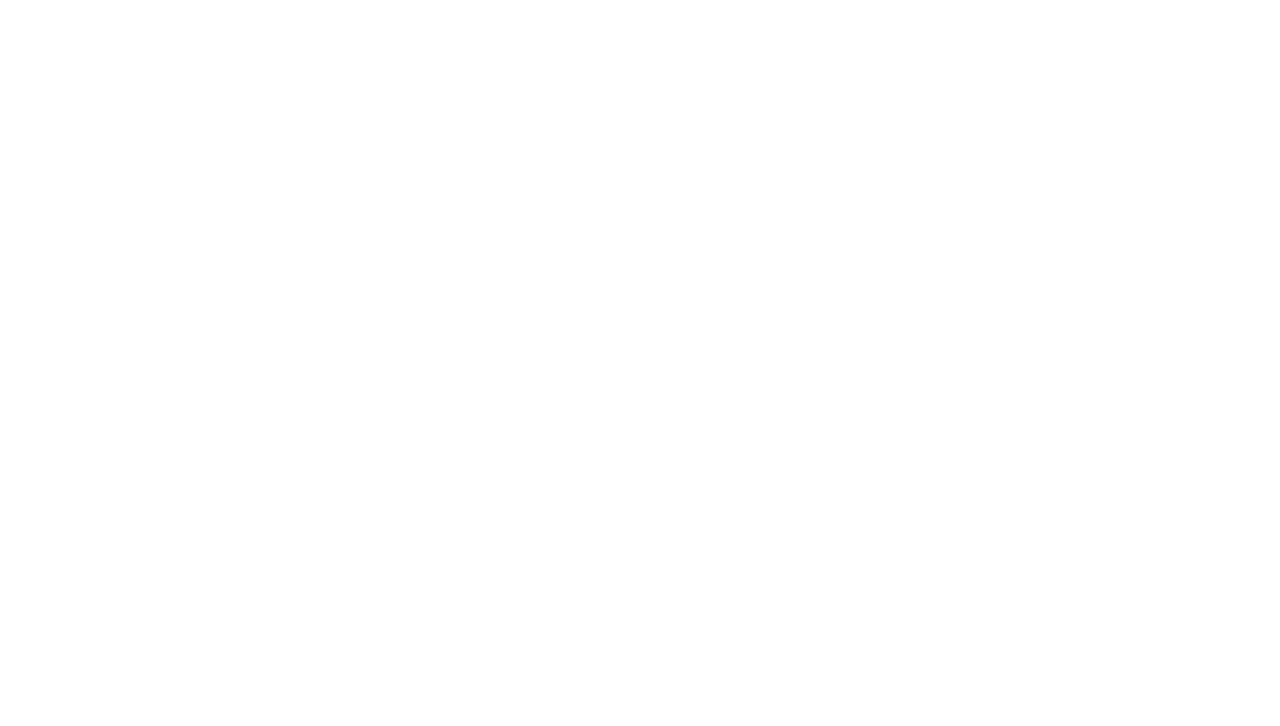
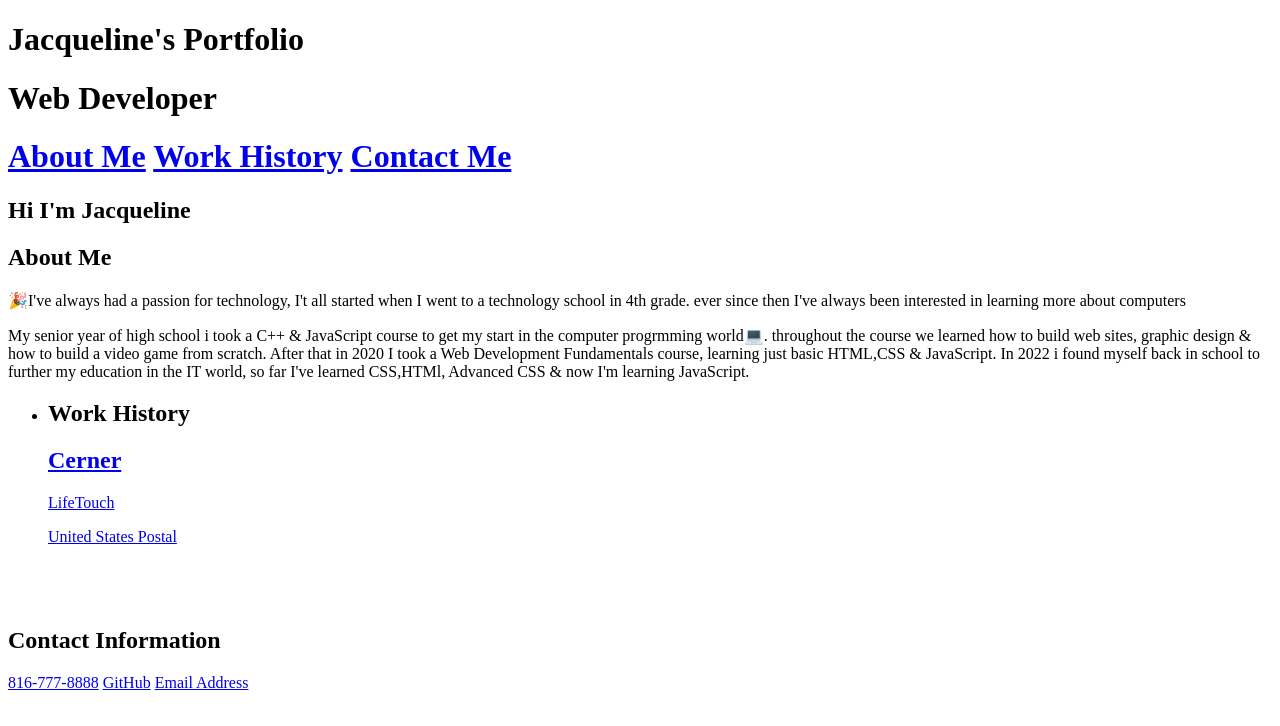
Before and after one commit to jackieb0707/portfoliooo, a plain HTML site: page index.html in a window 1280 px wide. Drawn offline with Linux system fonts and the light colour scheme.

Commit message:
Update index.html

```diff
--- a/index.html
+++ b/index.html
@@ -1,14 +1,109 @@
 <!DOCTYPE html>
 <html lang="en-us">
 
+
 <head>
-   <header class="flexbox row">
-    <!DOCTYPE html>
-<html lang="en-us">
+    <meta charset="UTF-8" />
+    <meta name="viewpoint" content="width=device-width, initial-scale=1">
+    <link rel="stylesheet" href="./assets/style.css">
+    <title>Jacqueline's Portfolio</title>
+
+</head>
+
+<body>
+    <header>
+        <h1>Jacqueline's Portfolio</h1>
+        <h1>Web Developer<h1>
+
+                <nav>
+
+                    <a href="#About-Me">About Me</a>
+
+                    <a href="#work-History">Work History</a>
+
+                    <a href="#Email-Adress">Contact Me</a>
 
 
-   </header>
-</head>
-<body>
+
+                </nav>
+
+    </header>
+
+
+    <div class="hero">
+        <h2>Hi I'm Jacqueline</h2>
+
+    </div>
+    <main>
+        <section id="About-Me">
+            <h2>About Me</h2>
+            <div class="box-one">
+
+                <p>
+                    🎉I've always had a passion for technology, I't all started when I went to a technology school in
+                4th grade. ever since then I've always been interested in learning more about computers</p>
+                <p>My senior year of high school i took a C++ & JavaScript course to get my start in the computer progrmming world💻. throughout
+                    the course we learned how to build web sites, graphic design & how to build a video game from scratch.
+                  After that in 2020 I took a Web Development Fundamentals course, learning just basic HTML,CSS & JavaScript. In 2022 i found myself back in school
+                  to further my education in the IT world, so far I've learned CSS,HTMl, Advanced CSS & now I'm learning JavaScript.
+                </p>
+            </div>
+        </section>
+
+        <section id="Work-History">
+
+            <div class="box">
+                <ul>
+                    <li>
+                        <h2>Work History<h2>
+                                <a href="https://www.cerner.com/" target="_blank">Cerner</a>
+                    </li>
+                </ul>
+                <ul>
+                    <il>
+                        <a href="https://lifetouch.com/" target="_blank">LifeTouch</a>
+                    </il>
+                </ul>
+                <ul>
+                    <il>
+                        <a href="https://www.usps.com/" target="_blank">United States Postal</a>
+                    </il>
+                </ul>
+
+                </ul>
+
+
+            </div>
+            <pre class="code-block"><code>
+
+                </code></pre>
+
+        </section>
+
+
+
+
+        <footer>
+            <section id="Email-Adress">
+                <div class="Box-three">
+                    <h2>Contact Information</h2>
+
+                <nav>
+
+                    <a href="#Email-Address"target="_blank">816-777-8888</a>
+
+                    <a href="https://github.com/jackieb0707?tab=repositories" target="_blank">GitHub</a>
+
+                    <a href="#social" target="_blank">Email Address</a>
+
+
+
+                </nav>
+            </section>
+        </footer>
+        </div>
+    </main>
 
 </body>
+
+</html>
```
